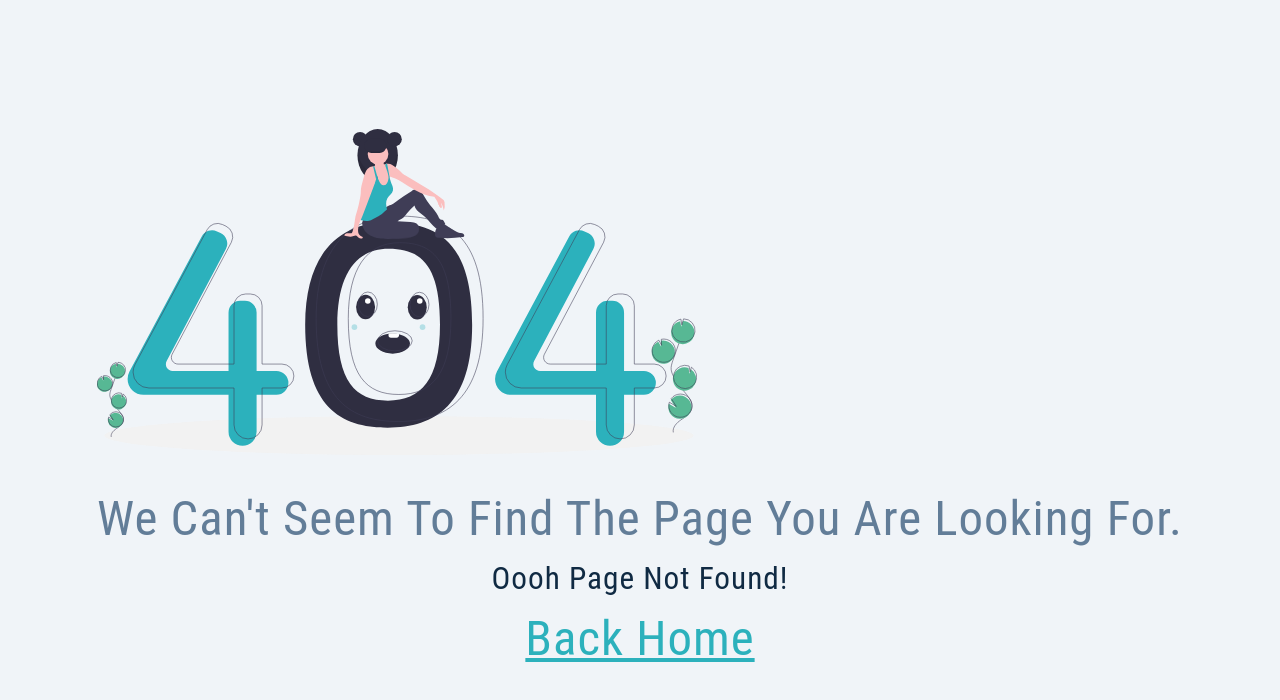
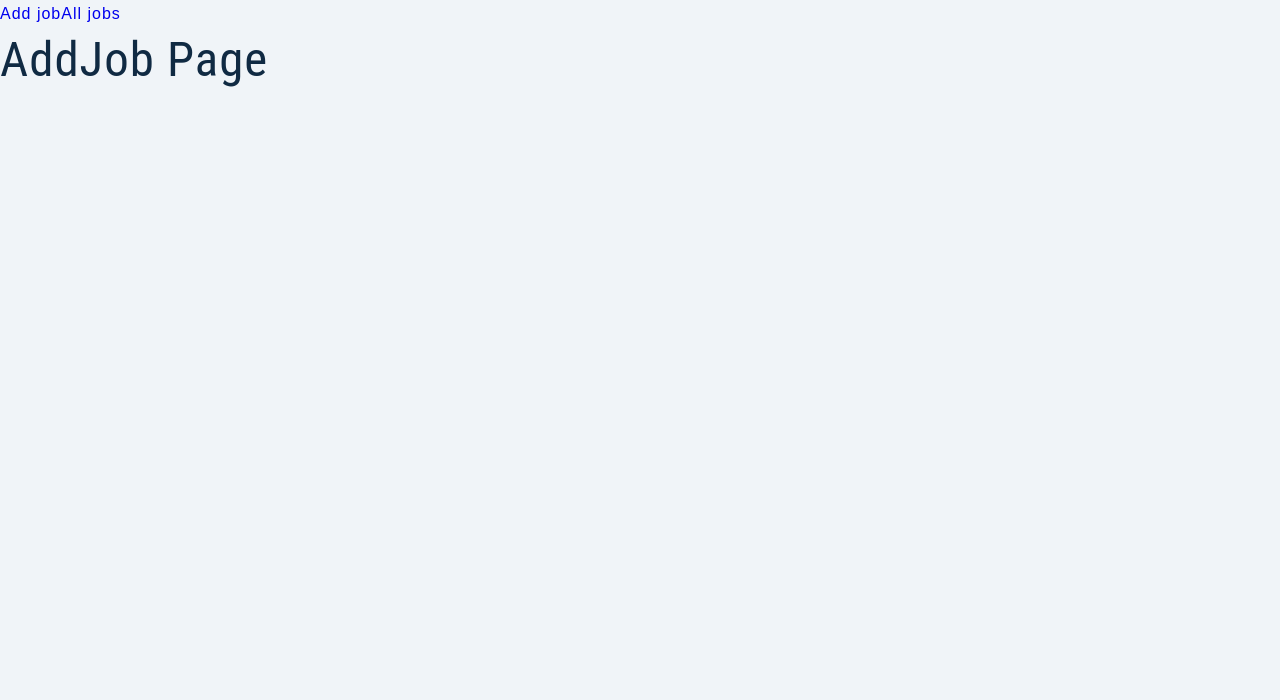
Before and after one commit to enestekin/jobify, a React (Create React App) app in the folder client/: page /add-job in a window 1280 px wide. Before the commit this address had no page. Shown: the top 700 px of the page. Built offline with nearby package versions, Linux system fonts and the light colour scheme; sample sign-in values are in the browser's storage.

Commit message:
nested pages and protected route

```diff
--- a/client/src/App.js
+++ b/client/src/App.js
@@ -1,5 +1,12 @@
 import { BrowserRouter, Routes, Route } from 'react-router-dom';
-import { Dashboard, Register, Landing, Error } from './pages';
+import { Register, Landing, Error, ProtectedRoute } from './pages';
+import {
+  AddJob,
+  AllJobs,
+  Profile,
+  Stats,
+  SharedLayout,
+} from './pages/dashboard';
 
 function App() {
   return (
@@ -8,28 +15,19 @@
         <Route
           path='/'
           element={
-            <div>
-              <Dashboard />
-            </div>
+            <ProtectedRoute>
+              <SharedLayout />
+            </ProtectedRoute>
           }
-        />
-        <Route
-          path='/register'
-          element={
-            <div>
-              <Register />
-            </div>
-          }
-        />
+        >
+          <Route index element={<Stats />} />
+          <Route path='all-jobs' element={<AllJobs />} />
+          <Route path='add-job' element={<AddJob />} />
+          <Route path='profile' element={<Profile />} />
+        </Route>
+        <Route path='/register' element={<Register />} />
         <Route path='/landing' element={<Landing />} />
-        <Route
-          path='*'
-          element={
-            <h1>
-              <Error />
-            </h1>
-          }
-        />
+        <Route path='*' element={<Error />} />
       </Routes>
     </BrowserRouter>
   );
--- a/client/src/pages/Dashboard.js
+++ /dev/null
@@ -1,4 +0,0 @@
-const Dashboard = () => {
-  return <h1>Dashboard Page</h1>;
-};
-export default Dashboard;
--- /dev/null
+++ b/client/src/pages/ProtectedRoute.js
@@ -0,0 +1,11 @@
+import { useAppContext } from '../context/appContext';
+import { Navigate } from 'react-router-dom';
+
+const ProtectedRoute = ({ children }) => {
+  const { user } = useAppContext();
+  if (!user) {
+    return <Navigate to='/landing' />;
+  }
+  return children;
+};
+export default ProtectedRoute;
--- /dev/null
+++ b/client/src/pages/dashboard/AddJob.js
@@ -0,0 +1,4 @@
+const AddJob = () => {
+  return <h1>AddJob Page</h1>;
+};
+export default AddJob;
--- /dev/null
+++ b/client/src/pages/dashboard/AllJobs.js
@@ -0,0 +1,4 @@
+const AllJobs = () => {
+  return <h1>AllJobs Page</h1>;
+};
+export default AllJobs;
--- /dev/null
+++ b/client/src/pages/dashboard/Profile.js
@@ -0,0 +1,4 @@
+const Profile = () => {
+  return <h1>Profile Page</h1>;
+};
+export default Profile;
--- /dev/null
+++ b/client/src/pages/dashboard/SharedLayout.js
@@ -0,0 +1,15 @@
+import { Outlet, Link } from 'react-router-dom';
+import Wrapper from '../../assets/wrappers/SharedLayout';
+
+const SharedLayout = () => {
+  return (
+    <Wrapper>
+      <nav>
+        <Link to='add-job'>Add job</Link>
+        <Link to='all-jobs'>All jobs</Link>
+      </nav>
+      <Outlet />
+    </Wrapper>
+  );
+};
+export default SharedLayout;
--- /dev/null
+++ b/client/src/pages/dashboard/Stats.js
@@ -0,0 +1,4 @@
+const Stats = () => {
+  return <h1>Stats Page</h1>;
+};
+export default Stats;
--- /dev/null
+++ b/client/src/pages/dashboard/index.js
@@ -0,0 +1,7 @@
+import AddJob from './AddJob';
+import AllJobs from './AllJobs';
+import Profile from './Profile';
+import Stats from './Stats';
+import SharedLayout from './SharedLayout';
+
+export { AddJob, AllJobs, Profile, Stats, SharedLayout };
--- a/client/src/pages/index.js
+++ b/client/src/pages/index.js
@@ -1,6 +1,6 @@
-import Dashboard from './Dashboard';
 import Landing from './Landing';
 import Error from './Error';
 import Register from './Register';
+import ProtectedRoute from './ProtectedRoute';
 
-export { Dashboard, Landing, Error, Register };
+export { Landing, Error, Register, ProtectedRoute };
```
